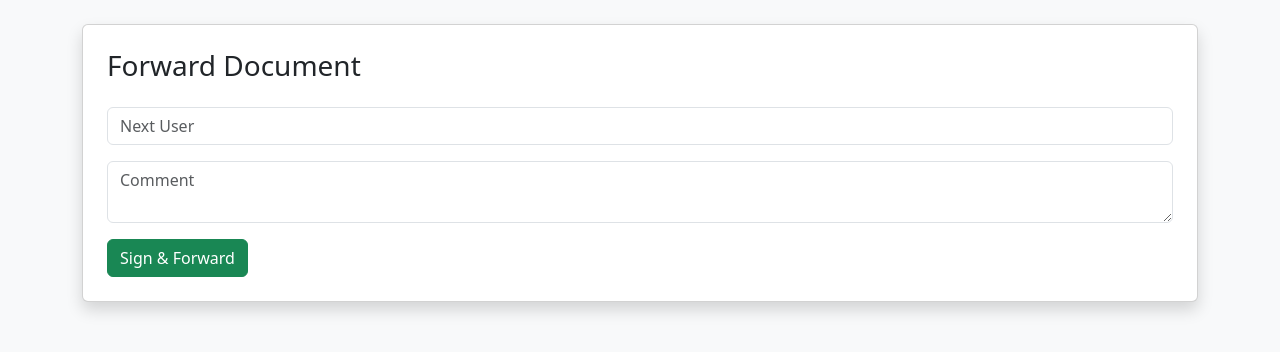
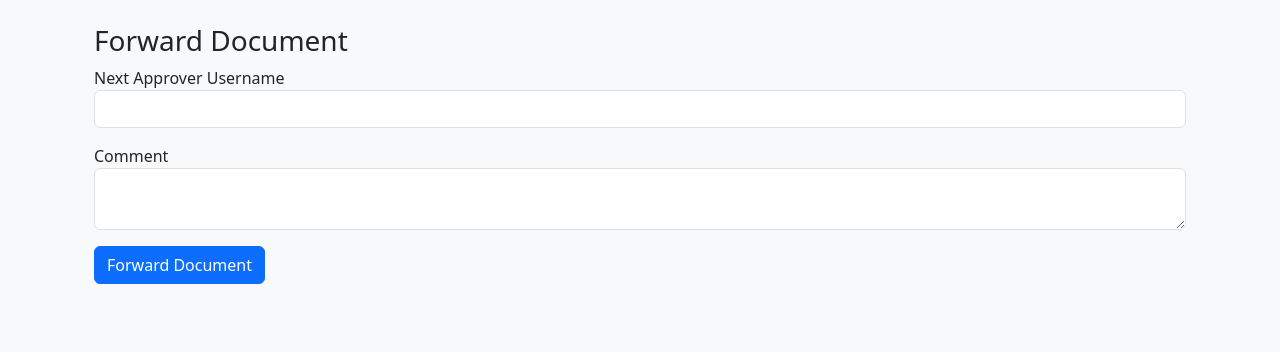
Before and after one commit to St-thomas-Aquinas/Secure-sign-Version-2, a Flask app: page /forward/1 in a window 1280 px wide. Shown: the part 56-408 px from the top of the page. Run offline with Flask 3, Linux system fonts and the light colour scheme; the visitor is signed in with stand-in values (Sample User, id 1); some libraries are stand-ins or nearby versions.

Commit message:
Update forward.html

```diff
--- a/templates/forward.html
+++ b/templates/forward.html
@@ -2,38 +2,24 @@
 
 {% block content %}
 
-<div class="card shadow p-4">
+<div class="container mt-4">
 
-    <h3 class="mb-4">
-        Forward Document
-    </h3>
+    <h3>Forward Document</h3>
 
     <form method="POST">
 
         <div class="mb-3">
-
-            <input
-                type="text"
-                name="next_user"
-                class="form-control"
-                placeholder="Next User"
-                required
-            >
-
+            <label>Next Approver Username</label>
+            <input type="text" name="next_user" class="form-control" required>
         </div>
 
         <div class="mb-3">
-
-            <textarea
-                name="comment"
-                class="form-control"
-                placeholder="Comment"
-            ></textarea>
-
+            <label>Comment</label>
+            <textarea name="comment" class="form-control"></textarea>
         </div>
 
-        <button class="btn btn-success">
-            Sign & Forward
+        <button class="btn btn-primary">
+            Forward Document
         </button>
 
     </form>
```
